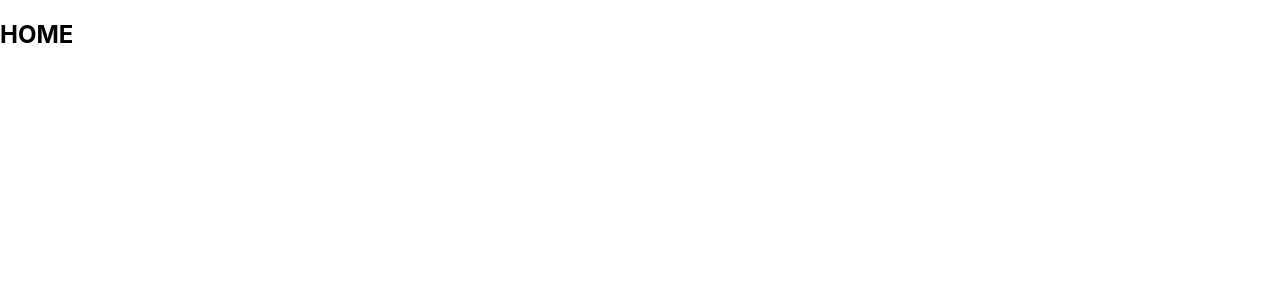
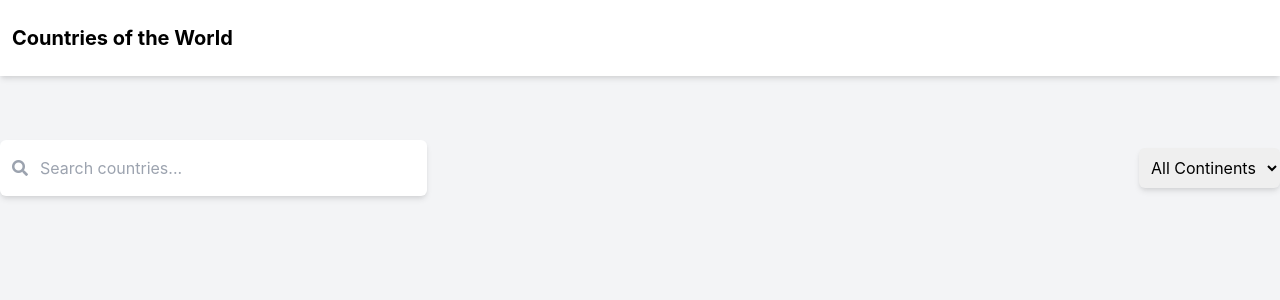
Before and after one commit to SuKaiwen/WorldCountries, a React (Create React App) app: page / in a window 1280 px wide. Shown: the top 300 px of the page. Built offline with nearby package versions, Linux system fonts and the light colour scheme; no server answers.

Commit message:
basic functionality and buttons etc

```diff
--- a/public/index.html
+++ b/public/index.html
@@ -15,6 +15,8 @@
       user's mobile device or desktop. See https://developers.google.com/web/fundamentals/web-app-manifest/
     -->
     <link rel="stylesheet" href="https://cdnjs.cloudflare.com/ajax/libs/font-awesome/5.15.3/css/all.min.css" />
+    <link rel="stylesheet" href="https://cdnjs.cloudflare.com/ajax/libs/tailwindcss/2.2.2/tailwind.min.css" integrity="sha512-ghzNCvgK81aIdKyuTnLazeFEzs2F8AHLWyCYsvJHPqgGf8OpS/yRrq6seFxik5n08mjRmX8ETGPrHKkDkwBekw==" crossorigin="anonymous" referrerpolicy="no-referrer" />
+
     <title>React App</title>
   </head>
   <body class="bg-gray-100 dark:bg-gray-800">
--- a/src/Components/home.js
+++ b/src/Components/home.js
@@ -1,9 +1,54 @@
 import React from 'react';
+import {useState, useEffect} from 'react';
 
 function Home() {
+    const [countries, setCountries] = useState([]);
+
+    useEffect(() => {
+        getCountries();
+    }, []);
+
+    const getCountries = async () => {
+        const res = await fetch('https://restcountries.eu/rest/v2/all');
+        const data = await res.json();
+        await setCountries(data);
+    }
+
+    const searchCountry = async term => {
+        if(term.length < 3 || term === '') return;
+        const res = await fetch('https://restcountries.eu/rest/v2/name/${term}');
+        const data = await res.json();
+        await setCountries(data);
+    }
+
+    const filterByContinent = async continent => {
+        if(continent === '') return;
+        const res = await fetch('https://restcountries.eu/rest/v2/region/${continent}');
+        const data = await res.json();
+        await setCountries(data);
+    }
+
     return (
-        <div>
-            <h2>HOME</h2>
+        <div id="dark" className="bg-gray-100">
+            <div id="dark" className="w-screen shadow-md py-6 px-3 bg-white mb-16">
+                <div className="flex container mx-auto">
+                    <h1 className="font-bold text-xl">Countries of the World</h1>
+                </div>
+            </div>
+            <div className="flex container mx-auto mb-16">
+                <i class="fa fa-search my-auto -mr-9 z-10 pr-2 pl-3 py-5 rounded-md text-gray-400"></i>
+                <input type="text" placeholder="Search countries..." className="pl-10 p-2 shadow-md rounded-md w-1/3"
+                    onChange={(e) => searchCountry(e.target.value)}
+                />
+                <select className="ml-auto my-2 p-2 shadow-md rounded-md font-md" onChange={e => filterByContinent(e.target.value)}>
+                    <option>All Continents</option>
+                    <option value="africa">Africa</option>
+                    <option value="america">America</option>
+                    <option value="asia">Asia</option>
+                    <option value="europe">Europe</option>
+                    <option value="oceania">Oceania</option>
+                </select>
+            </div>
         </div>
     )
 }
```
